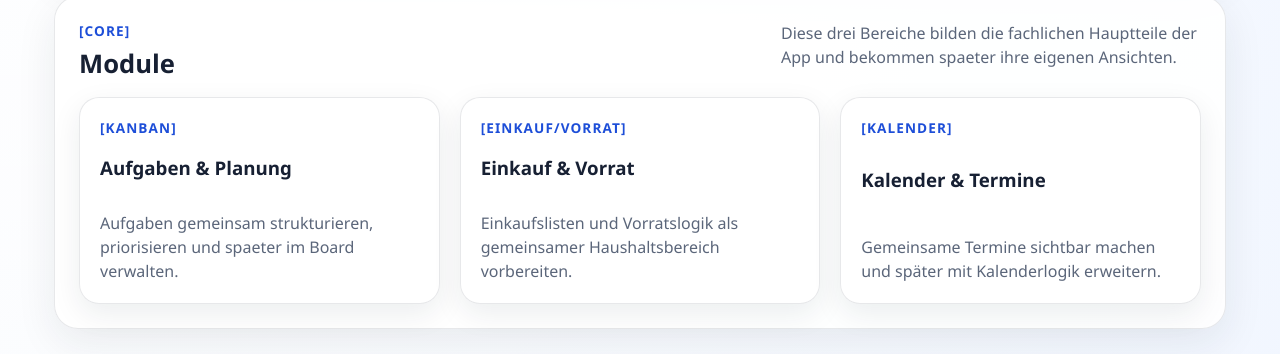
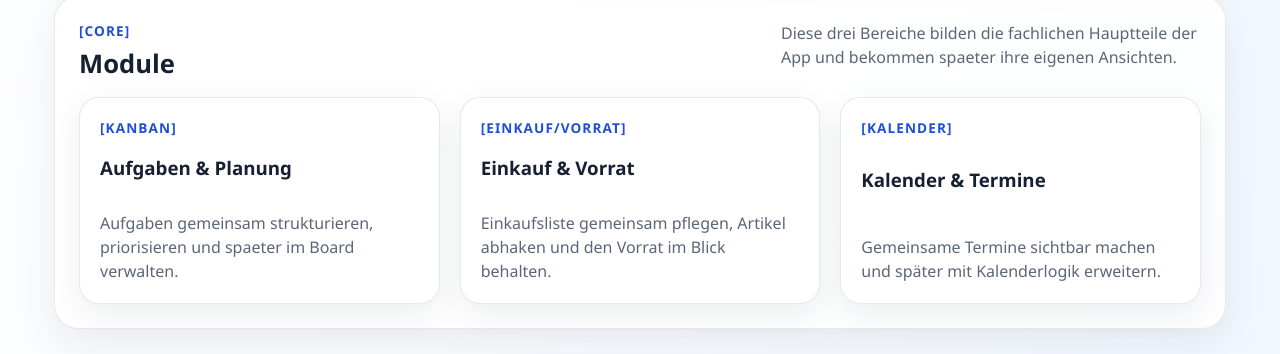
Before and after one commit to RsheedAlo/household-app-monorepo, a React (Vite) app in the folder frontend/: page / in a window 1280 px wide. Shown: the part 389-743 px from the top of the page. Built offline with nearby package versions, Linux system fonts and the light colour scheme; no server answers.

Commit message:
#25 [0h] Route /shopping und Dashboard-Karte verlinkt
Co-Authored-By: Claude Sonnet 5.5 <noreply@anthropic.com>

```diff
--- a/frontend/src/App.jsx
+++ b/frontend/src/App.jsx
@@ -10,6 +10,7 @@ import Notifications from "./pages/Notifications";
 import Register from "./pages/Register";
 import KanbanBoard from "./pages/KanbanBoard";
 import CalendarBoard from "./pages/CalendarBoard";
+import ShoppingBoard from "./pages/ShoppingBoard";
 
 export default function App() {
     const [userId, setUserId] = useState(localStorage.getItem("userId") || null);
@@ -193,6 +194,16 @@ export default function App() {
                                 />
                             }
                         />
+                        <Route
+                            path="/shopping"
+                            element={
+                                <ShoppingBoard
+                                    userId={userId}
+                                    activeHousehold={activeHousehold}
+                                    token={token}
+                                />
+                            }
+                        />
                     </Routes>
                 </main>
             </div>
--- a/frontend/src/pages/Dashboard.jsx
+++ b/frontend/src/pages/Dashboard.jsx
@@ -14,8 +14,8 @@ const modules = [
     {
         prefix: "[Einkauf/Vorrat]",
         title: "Einkauf & Vorrat",
-        description: "Einkaufslisten und Vorratslogik als gemeinsamer Haushaltsbereich vorbereiten.",
-        to: null,
+        description: "Einkaufsliste gemeinsam pflegen, Artikel abhaken und den Vorrat im Blick behalten.",
+        to: "/shopping",
     },
     {
         prefix: "[Kalender]",
```
